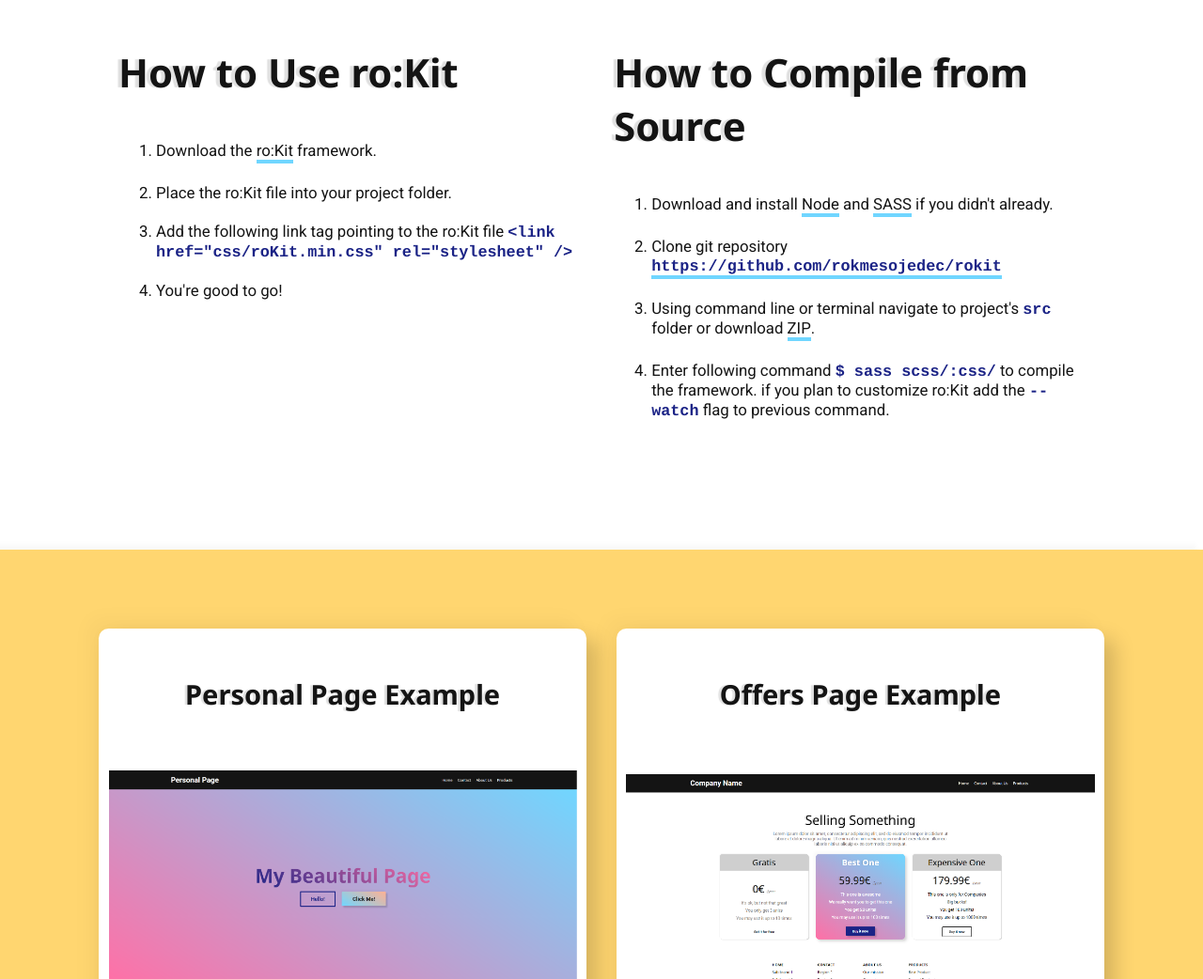
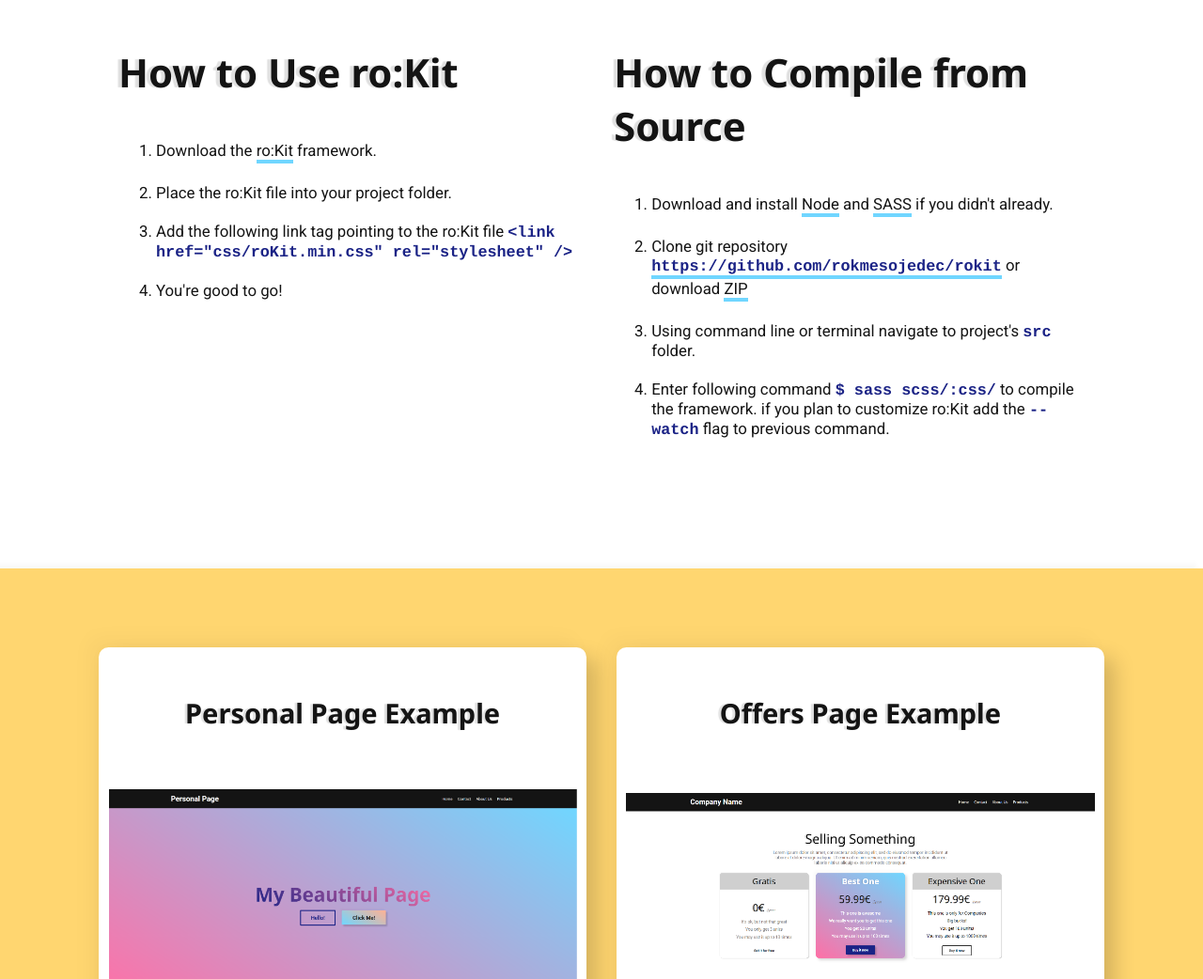
Before and after one commit to rokmesojedec/roKit-documentation, a website: page public/index.html in a window 1280 px wide. Shown: the part 1726-2768 px from the top of the page at 94% size. Drawn offline with nearby package versions, Linux system fonts and the light colour scheme.

Commit message:
Text updates

```diff
--- a/public/index.html
+++ b/public/index.html
@@ -214,11 +214,11 @@
                         </li>
                         <li>
                             Clone git repository <a class="code-inline"
-                                href="https://github.com/rokmesojedec/rokit">https://github.com/rokmesojedec/rokit</a></span>
+                                href="https://github.com/rokmesojedec/rokit">https://github.com/rokmesojedec/rokit</a></span> or download <a href="https://github.com/rokmesojedec/roKit/archive/refs/heads/main.zip">ZIP</a>
                         </li>
                         <li>
                             Using command line or terminal navigate to project's <span class="code-inline">src</span>
-                            folder or download <a href="https://github.com/rokmesojedec/roKit/archive/refs/heads/main.zip">ZIP</a>.
+                            folder.
                         </li>
                         <li>
                             Enter following command <span class="code-inline">$ sass scss/:css/</span> to compile the
```
